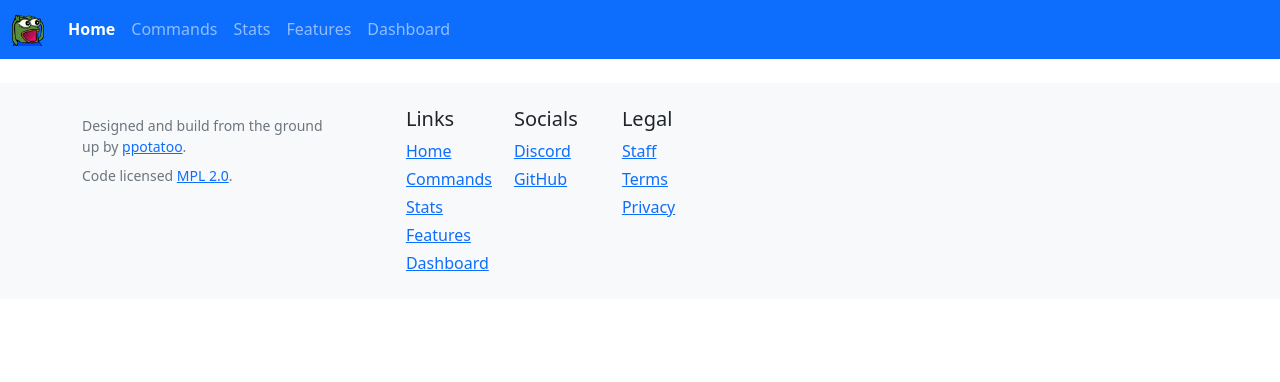
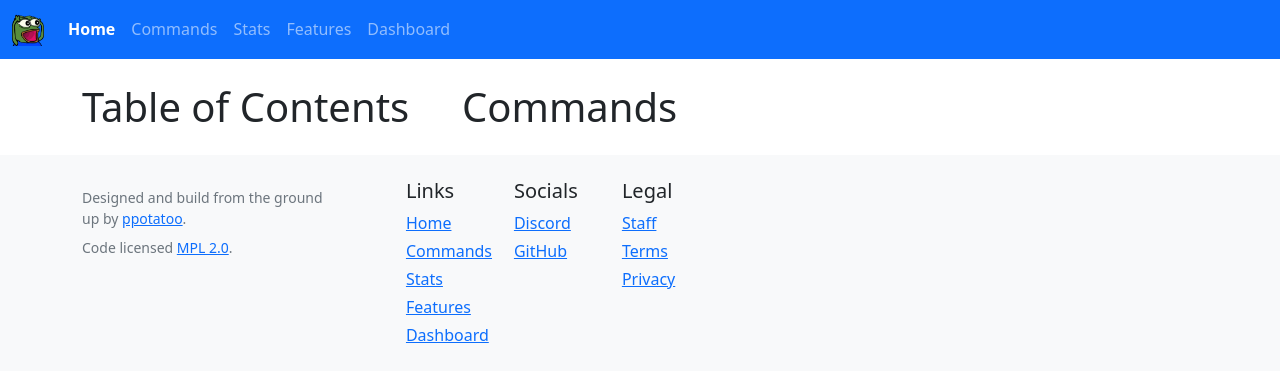
Before and after one commit to meizuBot/website, a Python web app: template templates/commands.html in a window 1280 px wide. Shown: the top 382 px of the page. Run offline with Jinja, Linux system fonts and the light colour scheme; the template is opened without the code that fills it, so the values that code supplies are empty; some libraries are stand-ins or nearby versions.

Commit message:
bootstrap grid pog

```diff
--- a/static/css/commands.css
+++ /dev/null
@@ -1,8 +0,0 @@
-.nav-masthead .nav-link {
-    color: black;
-}
-
-.cog-masthead .cogs li {
-    list-style: none;
-    display: block;
-}
--- a/templates/commands.html
+++ b/templates/commands.html
@@ -6,16 +6,14 @@
 
 {% block content %}
     <div class="container pt-4">
-        <header class="mb-auto">
-            <nav class="nav cog-masthead justify-content-center float-md-middle" style="background-color: white">
-                <ul class="navbar-nav">
-                    {% for cog in cogs %}
-                        <li class="nav-item">
-                            <a class="nav-link p-1" href="/cogs/{{ cog.lower() }}">{{ cog }}</a></li>
-                        </li>
-                    {% endfor %}
-                </ul>
-            </nav>
-        </header>
+        <div class="row mb-3">
+            <div class="col-4 left-nav">
+                <h1>Table of Contents</h1>
+            </div>
+            <main class="col-8">
+                <h1>Commands</h1>
+            </main>
+        </div>
+
     </div>
 {% endblock %}
```
